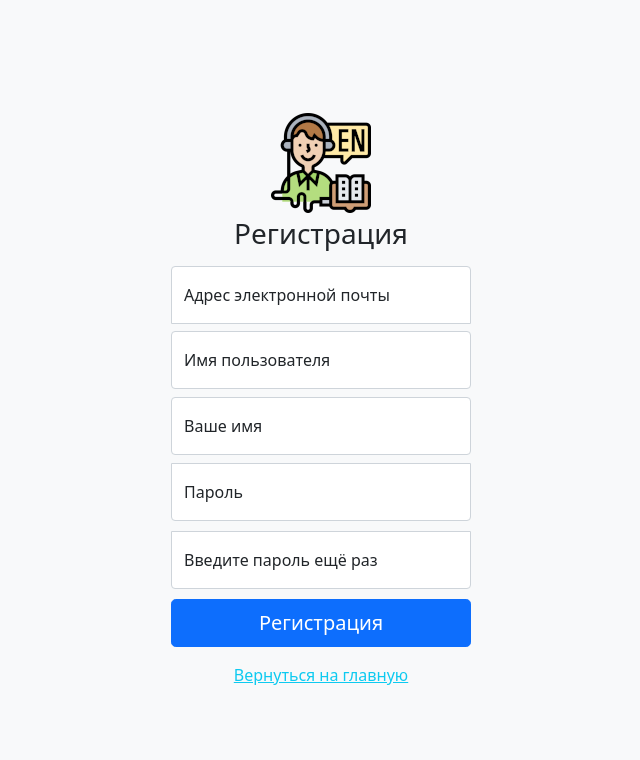
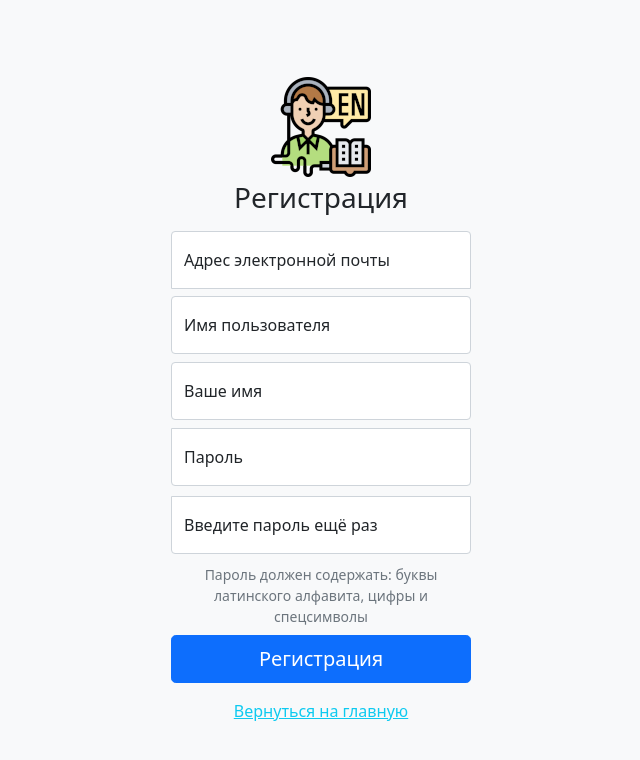
Before and after one commit to esl-portal/ESL-portal, a Django app: page /register/ in a window 1280 px wide. Shown: the top 760 px of the page, without its empty margins (319-959 px from the left). Run offline with Django 3.2, Linux system fonts and the light colour scheme; some libraries are stand-ins or nearby versions; some web fonts are replaced.

Commit message:
Add information about password

```diff
--- a/esl_portal/esl_app/templates/esl_app/register.html
+++ b/esl_portal/esl_app/templates/esl_app/register.html
@@ -63,6 +63,9 @@
                     {% endfor %}
                 {% endif %}
             </div>
+          <div class="form-text mb-2">
+                    Пароль должен содержать: буквы латинского алфавита, цифры и спецсимволы
+          </div>
             <button class="w-100 btn btn-lg btn-primary" type="submit">Регистрация</button>
             <div class="container mt-3">
                 <a class="text-info" href="{% url 'main' %}">Вернуться на главную</a>
```
